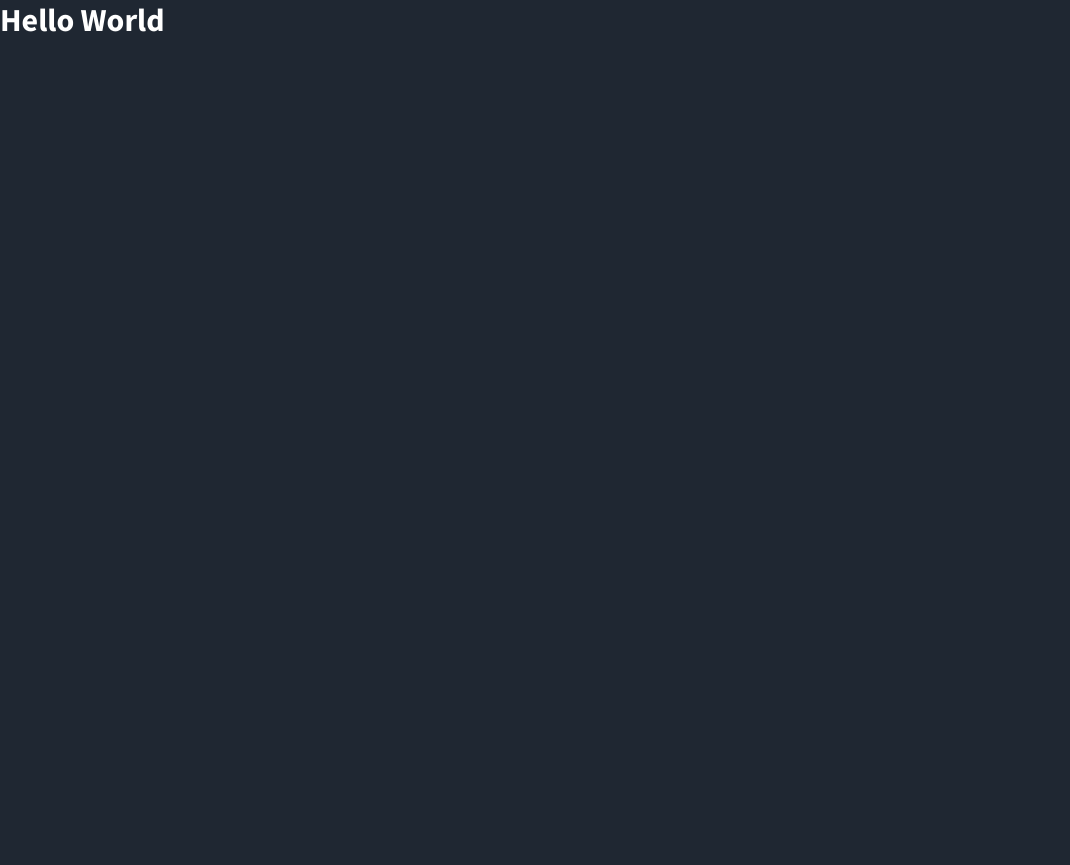
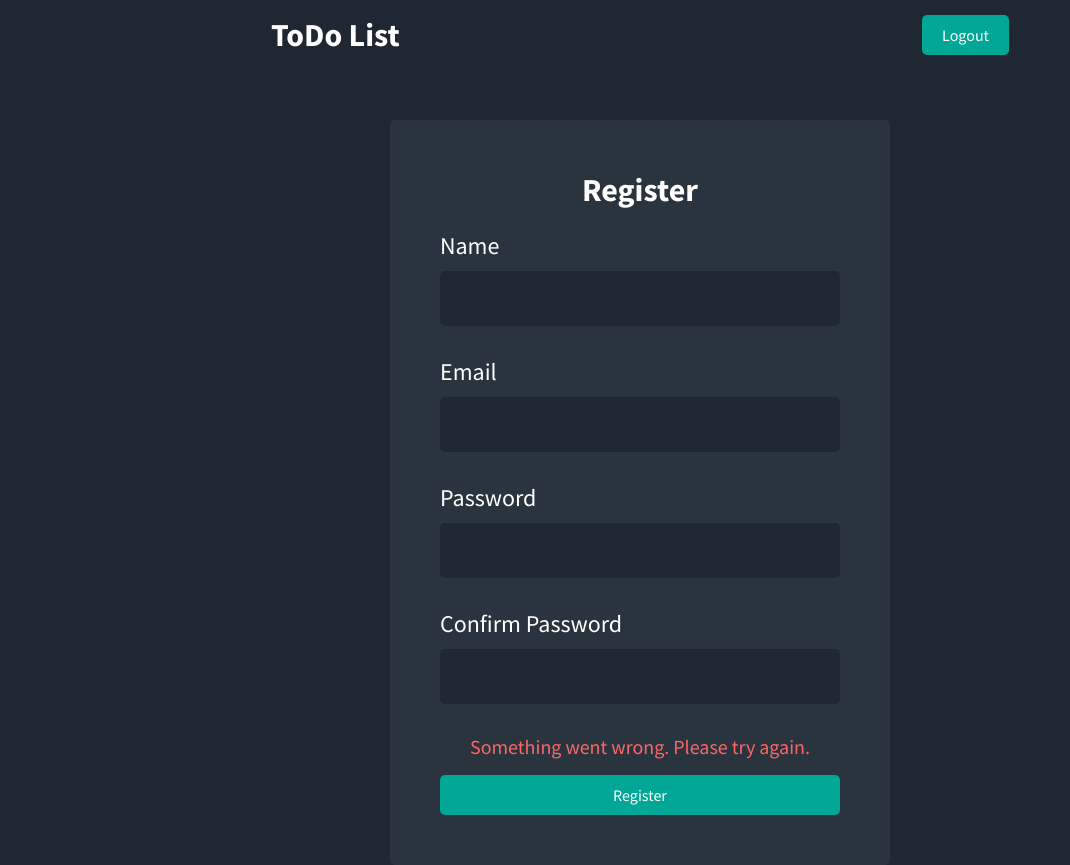
Before and after one commit to mhasanrabbi/mern-todo, a React (Create React App) app in the folder client/: page /register in a window 1280 px wide. Shown: the whole page, without its empty margins (0-1070 px from the left). Before the commit the page ends 800 px from the top, so only its background shows below. Built offline with nearby package versions, Linux system fonts and the light colour scheme.

Commit message:
authbox component

```diff
--- a/client/src/App.js
+++ b/client/src/App.js
@@ -1,11 +1,8 @@
 import "./main.scss";
+import Layout from "./components/Layout";
 
 function App() {
-  return (
-    <div>
-      <h1>Hello World</h1>
-    </div>
-  );
+  return <Layout />;
 }
 
 export default App;
--- /dev/null
+++ b/client/src/components/AuthBox.js
@@ -0,0 +1,51 @@
+import React from "react";
+
+const AuthBox = ({ register }) => {
+  return (
+    <div className="auth">
+      <div className="auth__box">
+        <div className="auth__header">
+          <h1>{register ? "Register" : "Login"}</h1>
+        </div>
+        <form>
+          {register && (
+            <div className="auth__field">
+              <label htmlFor="name">Name</label>
+              <input type="text" id="name" />
+            </div>
+          )}
+
+          <div className="auth__field">
+            <label htmlFor="email">Email</label>
+            <input type="email" id="email" />
+          </div>
+
+          <div className="auth__field">
+            <label htmlFor="password">Password</label>
+            <input type="password" id="password" />
+          </div>
+
+          {register && (
+            <div className="auth__field">
+              <label htmlFor="password">Confirm Password</label>
+              <input type="password" id="password" />
+              {/* <p className="auth__error">
+                Something went wrong. Please try again.
+              </p> */}
+            </div>
+          )}
+
+          <div className="auth__footer">
+            <p className="auth__error">
+              Something went wrong. Please try again.
+            </p>
+
+            <button className="btn">{register ? "Register" : "Login"}</button>
+          </div>
+        </form>
+      </div>
+    </div>
+  );
+};
+
+export default AuthBox;
--- /dev/null
+++ b/client/src/components/Header.js
@@ -0,0 +1,20 @@
+import React from "react";
+import { Link } from "react-router-dom";
+
+const Header = () => {
+  return (
+    <div className="main-header">
+      <div className="main-header__inner">
+        <div className="main-header__left">
+          <Link to="/">ToDo List</Link>
+        </div>
+
+        <div className="main-header__right">
+          <button className="btn">Logout</button>
+        </div>
+      </div>
+    </div>
+  );
+};
+
+export default Header;
--- /dev/null
+++ b/client/src/components/Layout.js
@@ -0,0 +1,19 @@
+import React from "react";
+import { BrowserRouter as Router, Route, Routes } from "react-router-dom";
+import Header from "./Header";
+import AuthBox from "./AuthBox";
+
+const Layout = () => {
+  return (
+    <Router>
+      {/* ADD HEADER */}
+      <Header />
+      <Routes>
+        <Route exact path="/" element={<AuthBox />} />
+        <Route path="/register" element={<AuthBox register />} />
+      </Routes>
+    </Router>
+  );
+};
+
+export default Layout;
--- a/client/src/main.scss
+++ b/client/src/main.scss
@@ -1,28 +1,307 @@
-@import url('https://fonts.googleapis.com/css2?family=Source+Sans+Pro:ital,wght@0,300;0,400;0,600;0,700;0,900;1,300;1,400&display=swap');
-
+@import url("https://fonts.googleapis.com/css2?family=Source+Sans+Pro:wght@300;400;600;700;900&display=swap");
 
 $primary: #00a796;
 $primary-dark: #026158;
 $dark: #1f2732;
-$dark-light: #2f3136;
+$dark-light: #2a343f;
 $white: #fff;
+$red: #fc6666;
 
 body {
-    font-family: 'Source Sans Pro', sans-serif;
+  font-family: "Source Sans Pro", sans-serif;
   padding: 0;
   margin: 0;
   background-color: $dark;
   color: $white;
 }
 
-*, *:before, *:after {
+*,
+*:before,
+*:after {
   box-sizing: border-box;
 }
 
-p, h1, h2, h3, h4 {
+p,
+h1,
+h2,
+h3,
+h4 {
   margin: 0;
 }
 
-button, input, textarea {
-    font-family: 'Source Sans Pro', sans-serif;
+button,
+input,
+textarea {
+  font-family: "Source Sans Pro", sans-serif;
 }
+
+.main-header {
+  max-width: 768px;
+  width: 100%;
+  margin: 0 auto;
+  padding: 15px;
+
+  &__inner {
+    display: flex;
+    align-items: center;
+    justify-content: space-between;
+  }
+
+  &__left {
+    a {
+      color: $white;
+      font-weight: 700;
+      font-size: 2rem;
+      text-decoration: none;
+      transition: all 0.3s ease;
+
+      &:hover {
+        opacity: 0.7;
+      }
+    }
+  }
+}
+
+.btn {
+  display: inline-block;
+  background-color: $primary;
+  padding: 10px 20px;
+  border: none;
+  color: $white;
+  border-radius: 5px;
+  font-size: 1rem;
+  transition: all 0.2s ease;
+  text-decoration: none;
+
+  &:disabled {
+    pointer-events: none;
+    opacity: 0.5;
+  }
+
+  &:hover {
+    background-color: $primary-dark;
+    cursor: pointer;
+  }
+}
+
+.auth {
+  display: flex;
+  margin-top: 50px;
+  align-items: center;
+  justify-content: center;
+
+  &__box {
+    max-width: 500px;
+    width: 100%;
+    padding: 50px;
+    background-color: $dark-light;
+    color: $white;
+    border-radius: 5px;
+  }
+
+  &__header {
+    margin-bottom: 20px;
+    text-align: center;
+  }
+
+  &__field {
+    margin-bottom: 30px;
+
+    label {
+      font-size: 1.5rem;
+      display: block;
+      margin-bottom: 10px;
+    }
+
+    input {
+      background-color: $dark;
+      width: 100%;
+      padding: 15px;
+      border: none;
+      border-radius: 5px;
+      color: $white;
+      font-size: 1.25rem;
+
+      &:focus {
+        outline: none;
+      }
+    }
+  }
+
+  &__footer {
+    .btn {
+      width: 100%;
+    }
+
+    .auth__error {
+      margin-bottom: 1rem;
+      text-align: center;
+      font-size: 1.25rem;
+    }
+  }
+
+  &__error {
+    font-size: 1rem;
+    margin-top: 10px;
+    color: $red;
+  }
+
+  &__register {
+    text-align: center;
+    margin-top: 20px;
+
+    p {
+      margin-bottom: 0;
+    }
+
+    a {
+      color: $white;
+      font-weight: 700;
+      text-decoration: none;
+      transition: all 0.3s ease;
+
+      &:hover {
+        opacity: 0.7;
+      }
+    }
+  }
+}
+
+.loading {
+  min-width: 100vw;
+  min-height: 100vh;
+  display: flex;
+  align-items: center;
+  justify-content: center;
+}
+
+.dashboard {
+  max-width: 768px;
+  margin: 0 auto;
+  width: 100%;
+  padding: 15px;
+}
+
+.todos {
+  &:not(:last-child) {
+    margin-bottom: 30px;
+  }
+
+  &__title {
+    font-size: 1.5rem;
+    margin-bottom: 15px;
+  }
+}
+
+.todo {
+  display: flex;
+  align-items: center;
+  font-size: 1.25rem;
+  background-color: $dark-light;
+  padding: 10px;
+  border-radius: 5px;
+
+  &--complete {
+    input[type="text"] {
+      text-decoration: line-through;
+    }
+  }
+
+  &:not(:last-child) {
+    margin-bottom: 15px;
+  }
+
+  input[type="text"] {
+    background-color: transparent;
+    margin-left: 10px;
+    border: none;
+    font-size: 1.125rem;
+    color: $white;
+    flex-grow: 1;
+
+    &:focus {
+      outline: none;
+    }
+  }
+
+  &__controls {
+    display: flex;
+
+    button {
+      display: block;
+      padding: 0;
+      background-color: transparent;
+      border: none;
+      color: $white;
+      font-size: 1rem;
+      transition: all 0.3s ease;
+
+      &:not(:last-child) {
+        margin-right: 10px;
+      }
+
+      &:hover {
+        cursor: pointer;
+        opacity: 0.7;
+      }
+    }
+  }
+
+  input[type="checkbox"] {
+    -webkit-appearance: none;
+    appearance: none;
+    margin: 0;
+    font: inherit;
+    color: currentColor;
+    width: 1.15em;
+    height: 1.15em;
+    border: 0.15em solid currentColor;
+    border-radius: 0.15em;
+    display: grid;
+    place-content: center;
+
+    &:hover {
+      cursor: pointer;
+    }
+  }
+
+  input[type="checkbox"]::before {
+    content: "";
+    width: 0.65em;
+    height: 0.65em;
+    clip-path: polygon(14% 44%, 0 65%, 50% 100%, 100% 16%, 80% 0%, 43% 62%);
+    transform: scale(0);
+    transform-origin: bottom left;
+    transition: 120ms transform ease-in-out;
+    box-shadow: inset 1em 1em $white;
+    background-color: CanvasText;
+  }
+
+  input[type="checkbox"]:checked::before {
+    transform: scale(1);
+  }
+}
+
+.new {
+  display: flex;
+  align-items: center;
+  padding: 15px;
+  background-color: $dark-light;
+  margin-bottom: 30px;
+  border-radius: 5px;
+
+  input {
+    width: 100%;
+    margin-right: 20px;
+    font-size: 1.125rem;
+    padding: 9px 15px;
+    background-color: $dark;
+    border: none;
+    border-radius: 5px;
+    color: $white;
+
+    &:focus {
+      outline: none;
+    }
+  }
+}
```
Lines whose indentation alone changed are shown as unchanged.
